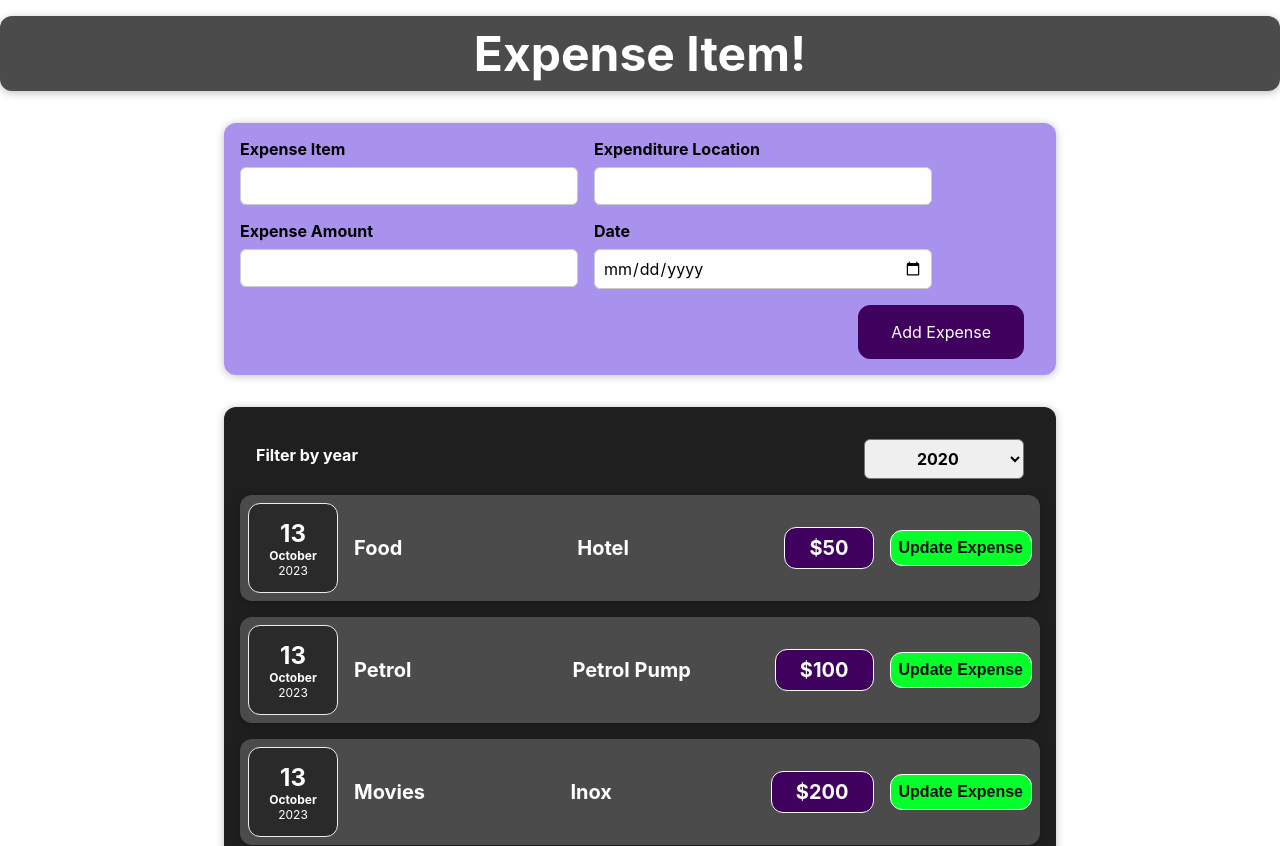
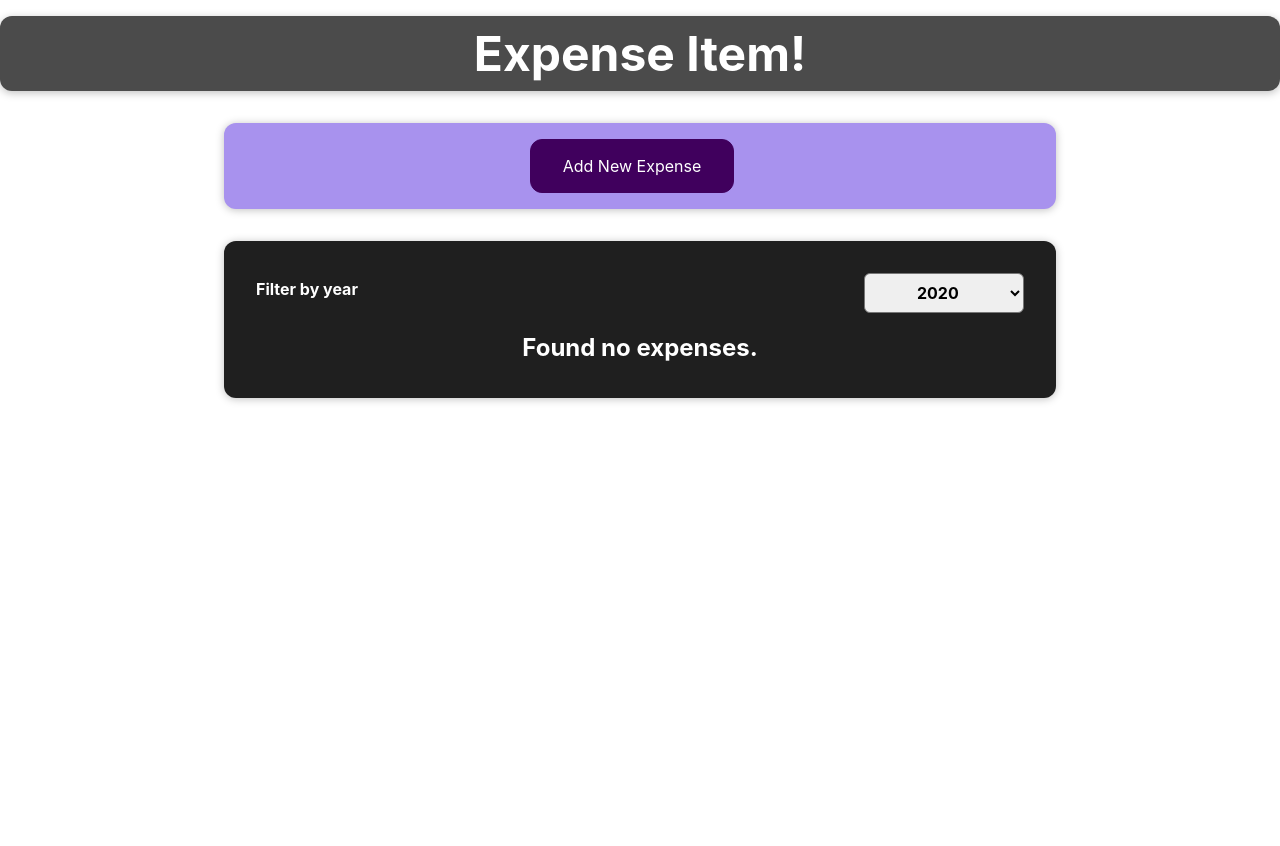
Before and after one commit to ShrutikaLondhe15/react-expense, a React (Create React App) app: page / in a window 1280 px wide. Shown: the top 846 px of the page. After the commit the page ends 800 px from the top, so only its background shows below. Built offline with nearby package versions, Linux system fonts and the light colour scheme.

Commit message:
filter feature(t11)

```diff
--- a/src/App.js
+++ b/src/App.js
@@ -2,7 +2,7 @@
 import React, { useState } from 'react';
 import ExpenseDetails from './components/ExpenseDetails';
 import './components/ExpenseItem.css'
-import NewExpense from './components/Expenses/NewExpense';
+import NewExpense from './components/NewExpense/NewExpense';
 
 
   const dummyexpenses = [
--- a/src/components/ExpenseDetails.js
+++ b/src/components/ExpenseDetails.js
@@ -1,32 +1,39 @@
-import React, {useState} from "react";
+import React, { useState } from "react";
 import "./ExpenseDetails.css";
-import Card from './Card';
-import ExpenseItem from "./ExpenseItem";
+import Card from "./Card";
+//import ExpenseItem from "./ExpenseItem";
 import ExpensesFilter from "./Expenses/ExpenseFilter";
+import ExpensesList from './Expenses/ExpenseList';
 
+const ExpenseDetails = (props) => {
+  const [filteredYear, setFilteredYear] = useState("2020");
 
-
-const ExpenseDetails = (props) =>{
-  const [filteredYear, setFilteredYear] = useState('2020');
-
-  const filterChangeHandler = selectedYear => {
+  const filterChangeHandler = (selectedYear) => {
     setFilteredYear(selectedYear);
   };
 
+  const filteredExpenses = props.expenses.filter((expense) => {
+    return expense.date.getFullYear().toString() === filteredYear;
+  });
+
   return (
     <Card className="expenses">
-     <ExpensesFilter selected={filteredYear} onChangeFilter={filterChangeHandler} />
-        {props.expenses.map((expense) => (
-        <ExpenseItem
-         key={expense.id}
-          title={expense.title}
-          amount={expense.amount}
-          locationOfExpenditure={expense.locationOfExpenditure}
-          date={expense.date}
-        />
-      ))}
+      <ExpensesFilter
+        selected={filteredYear}
+        onChangeFilter={filterChangeHandler}
+      />
+      {/* {props.expenses.map((expense) => (
+      //   <ExpenseItem
+      //     key={expense.id}
+      //     title={expense.title}
+      //     amount={expense.amount}
+      //     locationOfExpenditure={expense.locationOfExpenditure}
+      //     date={expense.date}
+      //   />
+      // ))} */}
+      <ExpensesList items={filteredExpenses} />
     </Card>
   );
-}
+};
 
 export default ExpenseDetails;
--- /dev/null
+++ b/src/components/Expenses/ExpenseList.css
@@ -0,0 +1,9 @@
+.expenses-list {
+    list-style: none;
+    padding: 0;
+  }
+
+  .expenses-list__fallback {
+    color: white;
+    text-align: center;
+  }
--- /dev/null
+++ b/src/components/Expenses/ExpenseList.js
@@ -0,0 +1,26 @@
+import React from 'react';
+
+import ExpenseItem from '../ExpenseItem';
+import './ExpenseList.css';
+
+const ExpensesList = (props) => {
+  if (props.items.length === 0) {
+    return <h2 className='expenses-list__fallback'>Found no expenses.</h2>;
+  }
+
+  return (
+    <ul className='expenses-list'>
+      {props.items.map((expense) => (
+        <ExpenseItem
+          key={expense.id}
+          title={expense.title}
+          locationOfExpenditure={expense.locationOfExpenditure}
+          amount={expense.amount}
+          date={expense.date}
+        />
+      ))}
+    </ul>
+  );
+};
+
+export default ExpensesList;
--- a/src/components/Expenses/NewExpense.js
+++ /dev/null
@@ -1,27 +0,0 @@
-import React from "react";
-import "./NewExpense.css";
-import ExpenseForm from "./ExpenseForm";
-
-
-const NewExpense = (props) =>{
-
-    const SaveExpenseHandler = (enteredExpenseData) =>{
-        const expensedata={
-        ...enteredExpenseData,
-        id: Math.random().toString()
-        }
-         //console.log(expensedata)
-
-        props.onAddExpense(expensedata);
-    }
-
-
-
-    return (
-        <div className="new-expense">
-            <ExpenseForm onSaveExpenseData={SaveExpenseHandler} />
-        </div>
-    )
-}
-
-export default NewExpense;
--- /dev/null
+++ b/src/components/NewExpense/NewExpense.js
@@ -0,0 +1,42 @@
+import React,{useState} from "react";
+import "./NewExpense.css";
+import ExpenseForm from "../Expenses/ExpenseForm";
+
+const NewExpense = (props) =>{
+
+    const [isEditing, setIsEditing] = useState(false);
+
+    const SaveExpenseHandler = (enteredExpenseData) =>{
+        const expensedata={
+        ...enteredExpenseData,
+        id: Math.random().toString()
+        }
+         //console.log(expensedata)
+
+        props.onAddExpense(expensedata);
+        setIsEditing(false);
+    }
+    const startEditingHandler = () => {
+        setIsEditing(true);
+      };
+
+      const stopEditingHandler = () => {
+        setIsEditing(false);
+      };
+
+
+
+      return (    <div className='new-expense'>
+    {!isEditing && (
+      <button onClick={startEditingHandler}>Add New Expense</button>
+    )}
+    {isEditing && (
+      <ExpenseForm
+        onSaveExpenseData={SaveExpenseHandler}
+        onCancel={stopEditingHandler}
+      />
+    )}
+  </div>)
+}
+
+export default NewExpense;
```
Also changed, not shown: src/components/NewExpense/NewExpense.css (renamed from src/components/Expenses/NewExpense.css).
